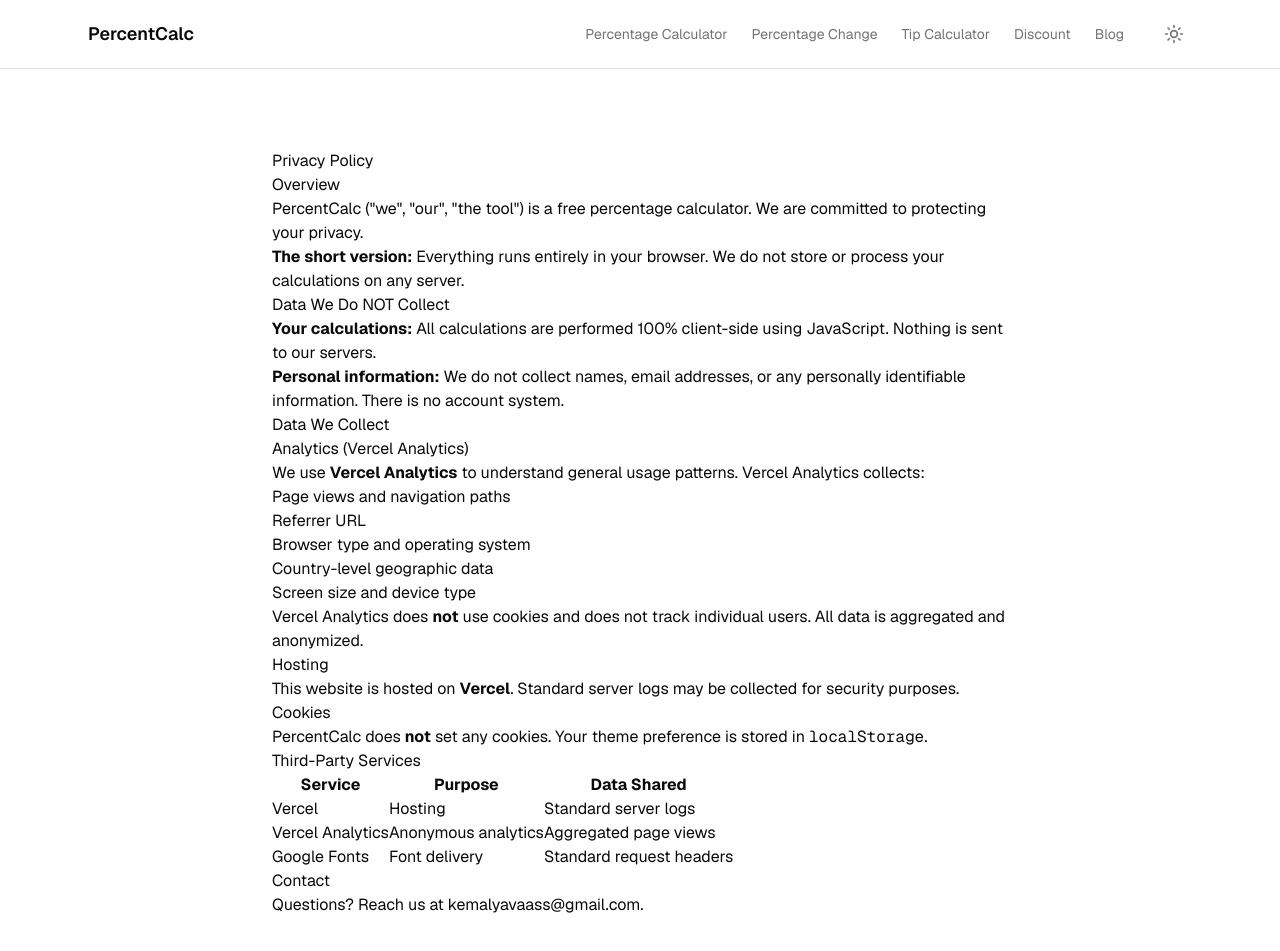
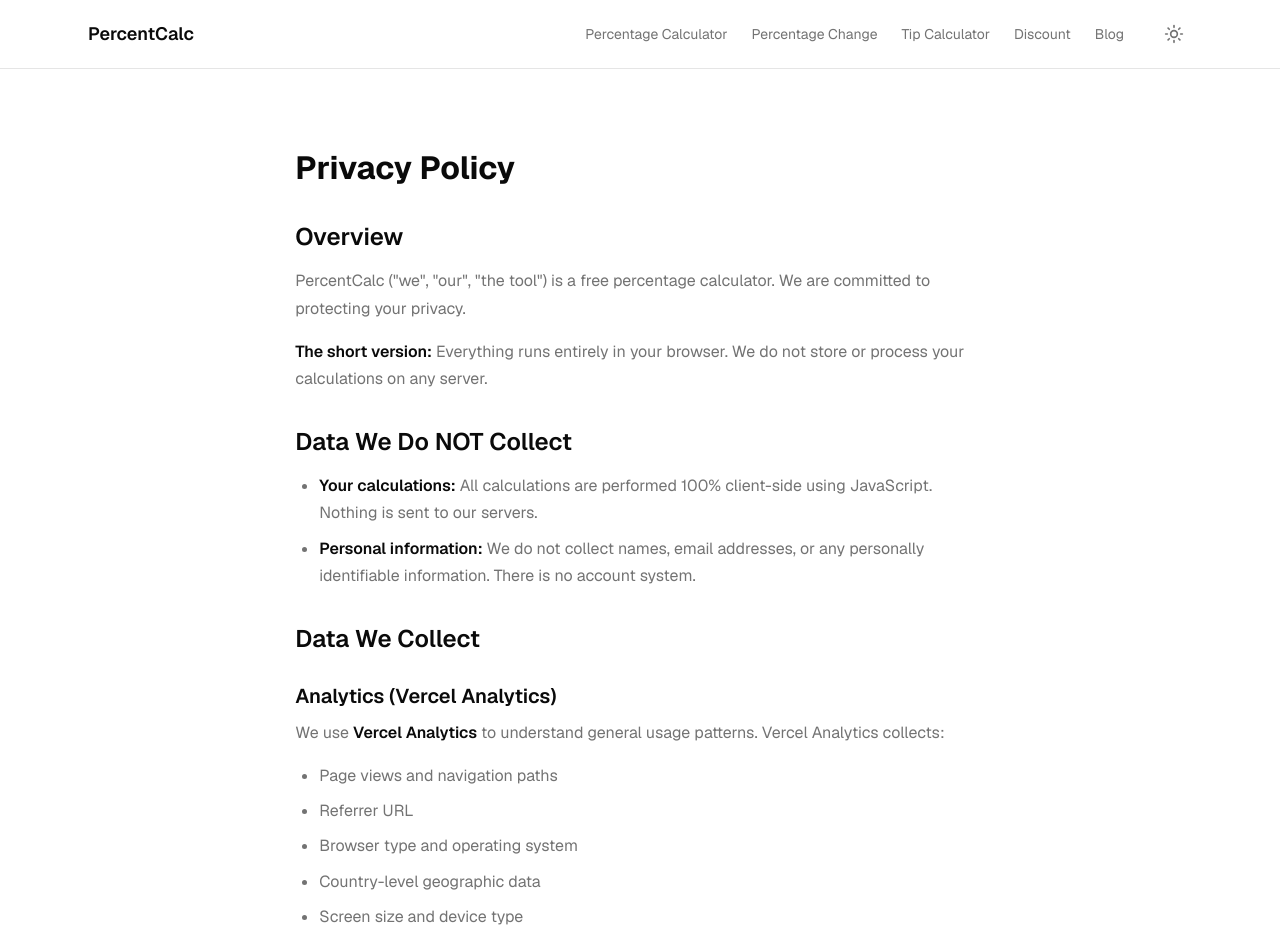
Before and after one commit to Kemalyavas/PercentCalc, a Next.js app: page /privacy-policy in a window 1280 px wide. Shown: the top 951 px of the page. Built offline with nearby package versions, Linux system fonts and the light colour scheme; no server answers.

Commit message:
Add prose CSS, shared footer and tools grid to all pages
- Add prose styles for blog and privacy policy rendering
- Extract footer and tools grid into shared site-footer component
- Add tools grid and footer to all 5 sub-pages

```diff
--- a/app/discount-calculator/page.tsx
+++ b/app/discount-calculator/page.tsx
@@ -1,5 +1,6 @@
 import type { Metadata } from 'next'
 import { DiscountCalculator } from '@/components/discount-calculator'
+import { ToolsGrid, SiteFooter } from '@/components/site-footer'
 
 export const metadata: Metadata = {
   title: 'Discount Calculator – Calculate Sale Prices Instantly',
@@ -14,6 +15,7 @@ export const metadata: Metadata = {
 
 export default function Page() {
   return (
+    <>
       <main className="min-h-screen bg-background">
         <div className="mx-auto max-w-2xl px-4 py-8 md:py-16">
           <div className="mb-8 space-y-2 text-center">
@@ -28,6 +30,9 @@ export default function Page() {
             <DiscountCalculator />
           </div>
         </div>
+        <ToolsGrid />
       </main>
+      <SiteFooter />
+    </>
   )
 }
--- a/app/globals.css
+++ b/app/globals.css
@@ -124,3 +124,110 @@
     @apply bg-background text-foreground;
   }
 }
+
+/* Prose styles for blog and privacy policy pages */
+.prose {
+  color: var(--foreground);
+  max-width: 65ch;
+  margin-left: auto;
+  margin-right: auto;
+}
+.prose h1 {
+  font-size: 2rem;
+  font-weight: 700;
+  margin-bottom: 1rem;
+  line-height: 1.2;
+  color: var(--foreground);
+}
+.prose h2 {
+  font-size: 1.5rem;
+  font-weight: 600;
+  margin-top: 2rem;
+  margin-bottom: 0.75rem;
+  color: var(--foreground);
+}
+.prose h3 {
+  font-size: 1.25rem;
+  font-weight: 600;
+  margin-top: 1.5rem;
+  margin-bottom: 0.5rem;
+  color: var(--foreground);
+}
+.prose p {
+  margin-bottom: 1rem;
+  line-height: 1.7;
+  color: var(--muted-foreground);
+}
+.prose ul, .prose ol {
+  margin-bottom: 1rem;
+  padding-left: 1.5rem;
+}
+.prose ul {
+  list-style-type: disc;
+}
+.prose ol {
+  list-style-type: decimal;
+}
+.prose li {
+  margin-bottom: 0.5rem;
+  line-height: 1.7;
+  color: var(--muted-foreground);
+}
+.prose strong {
+  font-weight: 600;
+  color: var(--foreground);
+}
+.prose em {
+  font-style: italic;
+}
+.prose a {
+  color: var(--primary);
+  text-decoration: underline;
+  text-underline-offset: 2px;
+}
+.prose a:hover {
+  opacity: 0.8;
+}
+.prose code {
+  font-size: 0.875em;
+  background: var(--muted);
+  padding: 0.2em 0.4em;
+  border-radius: 0.25rem;
+  font-family: var(--font-mono);
+}
+.prose pre {
+  background: var(--muted);
+  padding: 1rem;
+  border-radius: 0.5rem;
+  overflow-x: auto;
+  margin-bottom: 1rem;
+}
+.prose pre code {
+  background: none;
+  padding: 0;
+}
+.prose table {
+  width: 100%;
+  border-collapse: collapse;
+  margin-bottom: 1rem;
+  font-size: 0.875rem;
+}
+.prose thead th {
+  text-align: left;
+  padding: 0.5rem 0.75rem;
+  border-bottom: 2px solid var(--border);
+  font-weight: 600;
+  color: var(--foreground);
+}
+.prose tbody td {
+  padding: 0.5rem 0.75rem;
+  border-bottom: 1px solid var(--border);
+  color: var(--muted-foreground);
+}
+.prose blockquote {
+  border-left: 3px solid var(--border);
+  padding-left: 1rem;
+  margin-bottom: 1rem;
+  color: var(--muted-foreground);
+  font-style: italic;
+}
--- a/app/percentage-change/page.tsx
+++ b/app/percentage-change/page.tsx
@@ -1,5 +1,6 @@
 import type { Metadata } from 'next'
 import { CalculatorCard } from '@/components/calculator-card'
+import { ToolsGrid, SiteFooter } from '@/components/site-footer'
 
 export const metadata: Metadata = {
   title: 'Percentage Change Calculator – Calculate Increase & Decrease',
@@ -14,6 +15,7 @@ export const metadata: Metadata = {
 
 export default function Page() {
   return (
+    <>
       <main className="min-h-screen bg-background">
         <div className="mx-auto max-w-2xl px-4 py-8 md:py-16">
           <div className="mb-8 space-y-2 text-center">
@@ -26,6 +28,9 @@ export default function Page() {
           </div>
           <CalculatorCard title="Percentage Change" type="percentage-change" />
         </div>
+        <ToolsGrid />
       </main>
+      <SiteFooter />
+    </>
   )
 }
--- a/app/percentage-of/page.tsx
+++ b/app/percentage-of/page.tsx
@@ -1,5 +1,6 @@
 import type { Metadata } from 'next'
 import { CalculatorCard } from '@/components/calculator-card'
+import { ToolsGrid, SiteFooter } from '@/components/site-footer'
 
 export const metadata: Metadata = {
   title: 'What Is X% of Y? – Percentage Calculator',
@@ -14,6 +15,7 @@ export const metadata: Metadata = {
 
 export default function Page() {
   return (
+    <>
       <main className="min-h-screen bg-background">
         <div className="mx-auto max-w-2xl px-4 py-8 md:py-16">
           <div className="mb-8 space-y-2 text-center">
@@ -26,6 +28,9 @@ export default function Page() {
           </div>
           <CalculatorCard title="What is X% of Y?" type="percentage-of" />
         </div>
+        <ToolsGrid />
       </main>
+      <SiteFooter />
+    </>
   )
 }
--- a/app/tip-calculator/page.tsx
+++ b/app/tip-calculator/page.tsx
@@ -1,5 +1,6 @@
 import type { Metadata } from 'next'
 import { TipCalculator } from '@/components/tip-calculator'
+import { ToolsGrid, SiteFooter } from '@/components/site-footer'
 
 export const metadata: Metadata = {
   title: 'Tip Calculator – Calculate Tips Instantly',
@@ -14,6 +15,7 @@ export const metadata: Metadata = {
 
 export default function Page() {
   return (
+    <>
       <main className="min-h-screen bg-background">
         <div className="mx-auto max-w-2xl px-4 py-8 md:py-16">
           <div className="mb-8 space-y-2 text-center">
@@ -28,6 +30,9 @@ export default function Page() {
             <TipCalculator />
           </div>
         </div>
+        <ToolsGrid />
       </main>
+      <SiteFooter />
+    </>
   )
 }
--- a/app/what-percent/page.tsx
+++ b/app/what-percent/page.tsx
@@ -1,5 +1,6 @@
 import type { Metadata } from 'next'
 import { CalculatorCard } from '@/components/calculator-card'
+import { ToolsGrid, SiteFooter } from '@/components/site-footer'
 
 export const metadata: Metadata = {
   title: 'X Is What Percent of Y? – Percentage Calculator',
@@ -14,6 +15,7 @@ export const metadata: Metadata = {
 
 export default function Page() {
   return (
+    <>
       <main className="min-h-screen bg-background">
         <div className="mx-auto max-w-2xl px-4 py-8 md:py-16">
           <div className="mb-8 space-y-2 text-center">
@@ -26,6 +28,9 @@ export default function Page() {
           </div>
           <CalculatorCard title="X is what % of Y?" type="what-percent" />
         </div>
+        <ToolsGrid />
       </main>
+      <SiteFooter />
+    </>
   )
 }
--- /dev/null
+++ b/components/site-footer.tsx
@@ -0,0 +1,64 @@
+import Link from "next/link"
+
+const TOOLS = [
+  { href: "/percentage-of", title: "What is X% of Y?", description: "Find any percentage of any number" },
+  { href: "/what-percent", title: "X is what % of Y?", description: "Find what percentage one number is of another" },
+  { href: "/percentage-change", title: "Percentage Change", description: "Calculate increase or decrease" },
+  { href: "/tip-calculator", title: "Tip Calculator", description: "Calculate tips and split bills" },
+  { href: "/discount-calculator", title: "Discount Calculator", description: "Find sale prices and savings" },
+]
+
+export function ToolsGrid() {
+  return (
+    <section className="mx-auto max-w-6xl px-4 py-12">
+      <h2 className="mb-6 text-xl font-semibold text-foreground">All Calculators</h2>
+      <div className="grid gap-3 sm:grid-cols-2 lg:grid-cols-3">
+        {TOOLS.map((tool) => (
+          <Link
+            key={tool.href}
+            href={tool.href}
+            className="rounded-lg border border-border p-4 transition-colors hover:bg-secondary/50"
+          >
+            <h3 className="text-sm font-semibold text-foreground">{tool.title}</h3>
+            <p className="mt-1 text-xs text-muted-foreground">{tool.description}</p>
+          </Link>
+        ))}
+      </div>
+    </section>
+  )
+}
+
+export function SiteFooter() {
+  return (
+    <footer className="border-t border-border">
+      <div className="mx-auto flex w-full max-w-5xl flex-col items-center justify-between gap-4 px-4 py-6 sm:flex-row">
+        <p className="text-xs text-muted-foreground">
+          &copy; {new Date().getFullYear()} PercentCalc
+        </p>
+        <nav className="flex flex-wrap justify-center gap-4">
+          {TOOLS.map((tool) => (
+            <Link
+              key={tool.href}
+              href={tool.href}
+              className="text-xs text-muted-foreground transition-colors hover:text-foreground"
+            >
+              {tool.title}
+            </Link>
+          ))}
+        </nav>
+        <div className="flex items-center gap-3">
+          <Link
+            href="/privacy-policy"
+            className="text-xs text-muted-foreground transition-colors hover:text-foreground"
+          >
+            Privacy Policy
+          </Link>
+          <span className="text-xs text-muted-foreground">&middot;</span>
+          <p className="text-xs text-muted-foreground">
+            100% client-side
+          </p>
+        </div>
+      </div>
+    </footer>
+  )
+}
```
Also changed, not shown: app/page.tsx (+3 -56 lines). Lines whose indentation alone changed are shown as unchanged.
